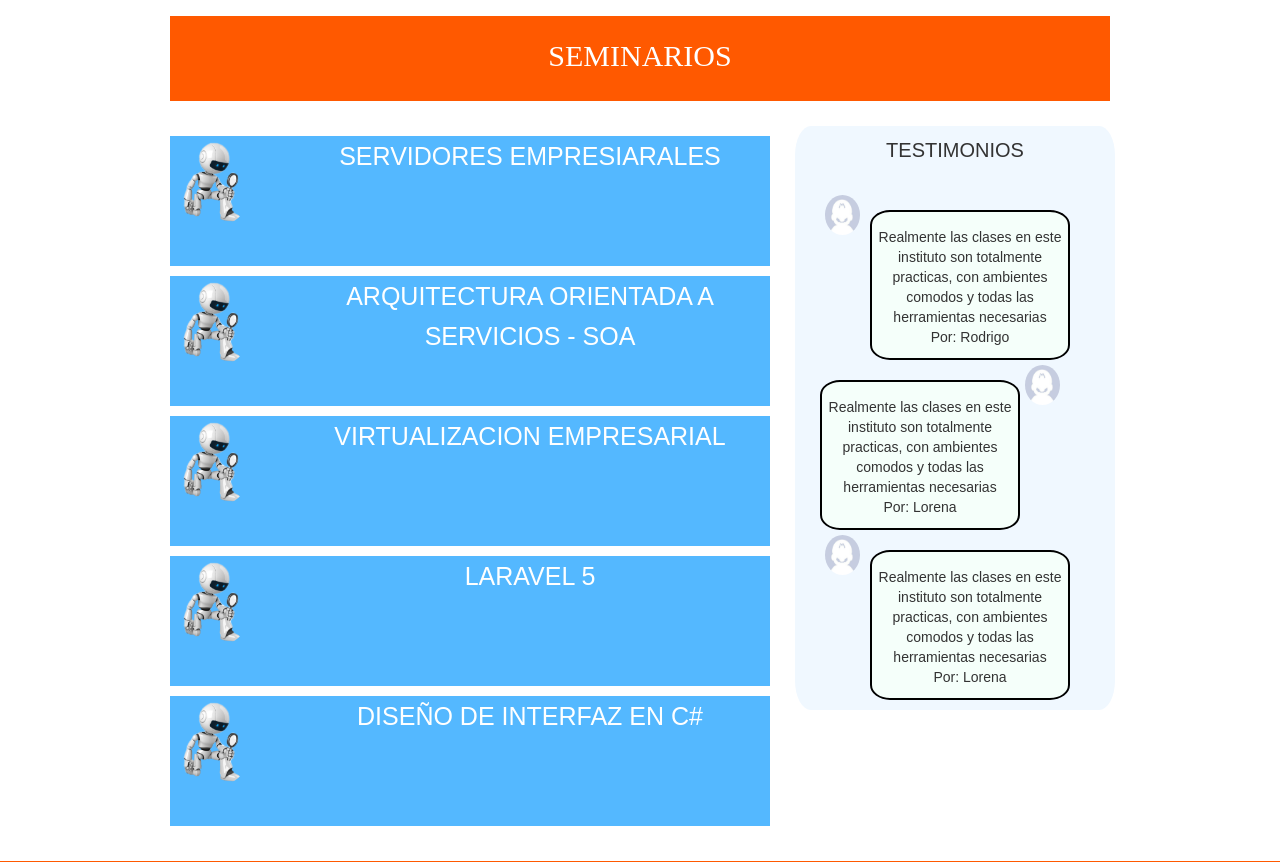
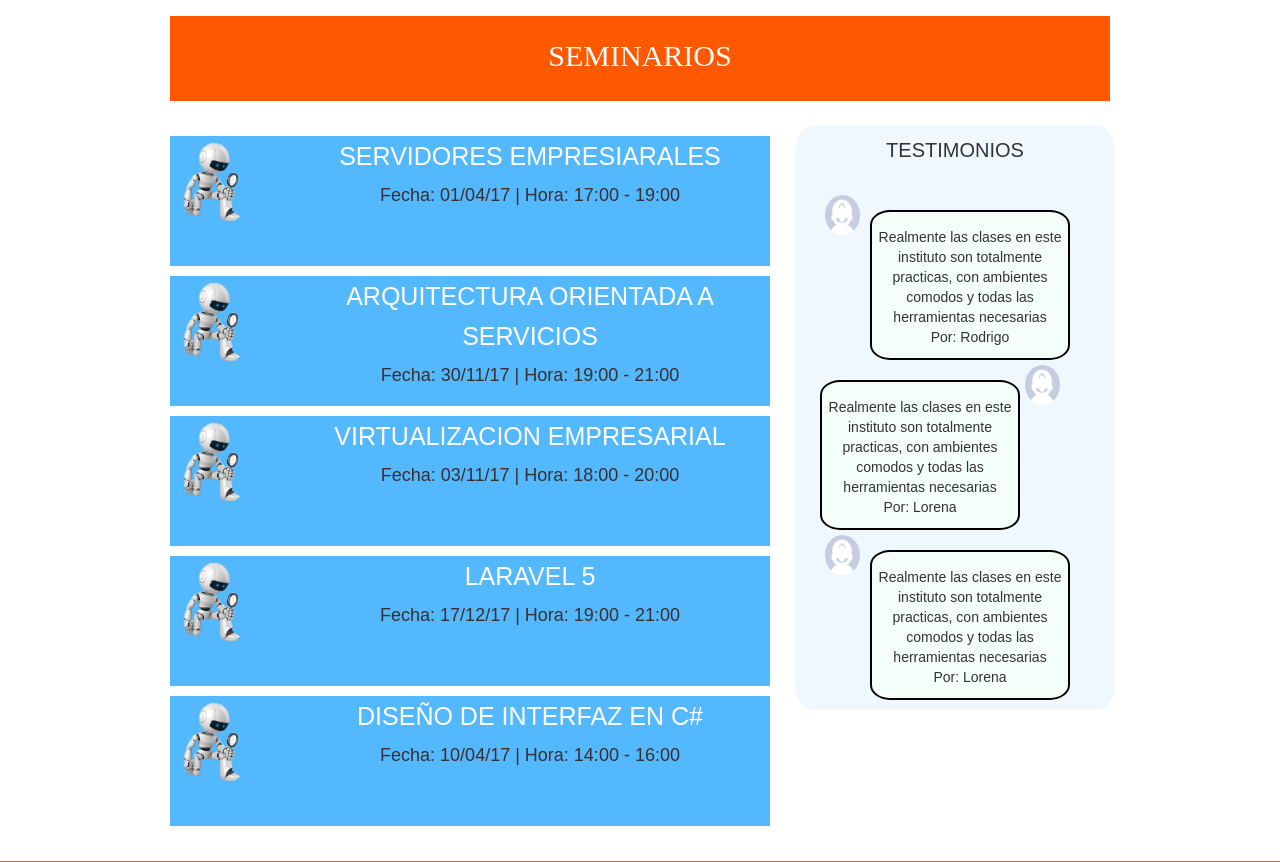
Before and after one commit to lisYasm/Pagina-ICEI, a PHP site: page /seminarios.php in a window 1280 px wide. Shown: the part 804-1666 px from the top of the page. Run offline with PHP 8.4, Linux system fonts and the light colour scheme; some web fonts are replaced.

Commit message:
28/04/17 19:09

```diff
--- a/css/estilo.css
+++ b/css/estilo.css
@@ -1053,10 +1053,10 @@ article {
 }
 .tituloT{
 	height: 130px;
-	background: rgba(215,44,44,0.7);
+	background: rgba(215,44,44,0.9);
 }
 .tituloT:hover{
-	background: rgba(215,44,44,0.9);
+	background: rgba(215,44,44,0.7);
 	cursor: pointer;
 }
 .imagenTituloT{
@@ -1077,6 +1077,12 @@ article {
 	line-height: 40px;
 	float: left;
 }
+.titT{
+	color:#3A2F2F;
+
+}
+
+
 .imagenesTituloT{
 	width: 70%;
 	height: auto;
--- a/seminarios.php
+++ b/seminarios.php
@@ -20,6 +20,7 @@
 					</div>
 					<div class="letraTituloT">
 						SERVIDORES EMPRESIARALES
+						<h4 class="titT">Fecha: 01/04/17    |     Hora: 17:00 - 19:00 </h4>
 					</div>
 				</div>
 			</div>
@@ -47,7 +48,8 @@
 						<img class="imagenesTituloS"src="imagenes/iconos/pruebita3.png">
 					</div>
 					<div class="letraTituloT">
-						ARQUITECTURA ORIENTADA A SERVICIOS - SOA
+						ARQUITECTURA ORIENTADA A SERVICIOS
+						<h4 class="titT">Fecha: 30/11/17    |     Hora: 19:00 - 21:00 </h4>
 					</div>
 				</div>
 			</div>
@@ -76,6 +78,7 @@
 					</div>
 					<div class="letraTituloT">
 						VIRTUALIZACION EMPRESARIAL
+						<h4 class="titT">Fecha: 03/11/17    |     Hora: 18:00 - 20:00 </h4>
 					</div>
 				</div>
 			</div>
@@ -104,6 +107,7 @@
 					</div>
 					<div class="letraTituloT">
 						LARAVEL 5
+						<h4 class="titT">Fecha: 17/12/17    |     Hora: 19:00 - 21:00 </h4>
 					</div>
 				</div>
 			</div>
@@ -132,6 +136,7 @@
 					</div>
 					<div class="letraTituloT">
 						DISEÑO DE INTERFAZ EN C#
+						<h4 class="titT">Fecha: 10/04/17    |     Hora: 14:00 - 16:00 </h4>
 					</div>
 				</div>
 			</div>
```
Also changed, not shown: talleres.php (+6 -1 lines).
